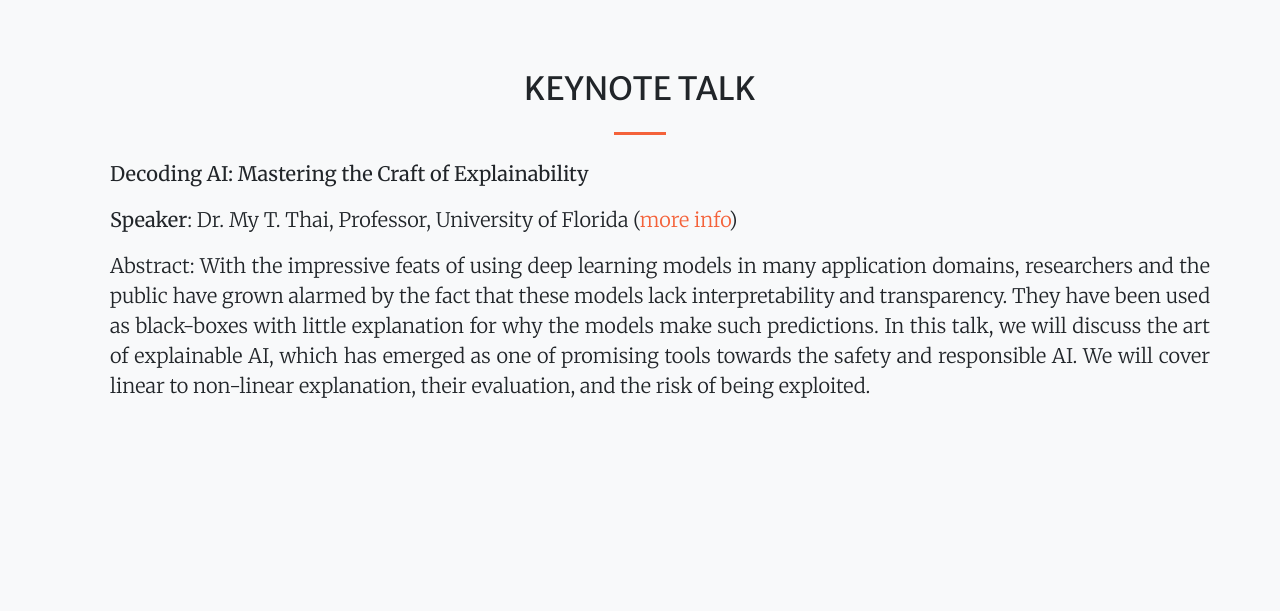
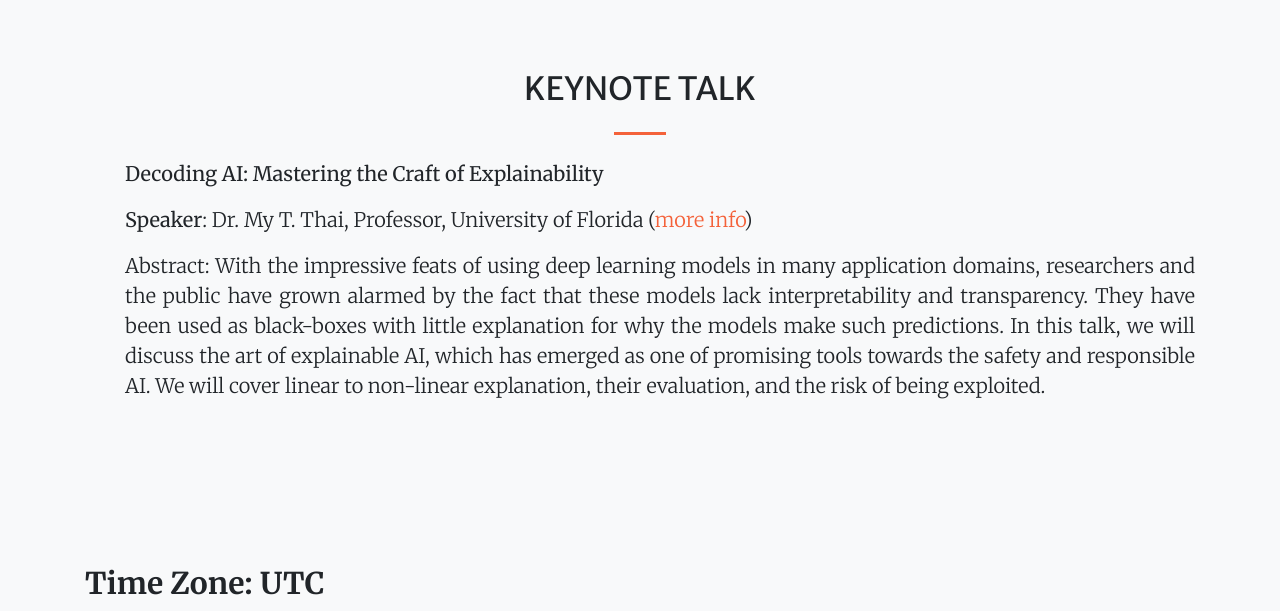
Before and after one commit to arrl-icdm/arrl2025, a website: page index.html in a window 1280 px wide. Shown: the part 5769-6380 px from the top of the page. Drawn offline with nearby package versions, Linux system fonts and the light colour scheme; files whose address does not match are found by name.

Commit message:
Update index.html

```diff
--- a/index.html
+++ b/index.html
@@ -297,14 +297,12 @@
                 <h2 class="section-heading text-uppercase">PROGRAM </h2>
                 <!--				  <hr class="divider my-4" />-->
             </div>
-        <!--</div>
+        </div>
+        <!-- 注释开始 -->
+        <!--
         <div class="row">
-                <!--			<p class="section-subheading" style="font-size:30px"> <b>TBD </b> </p>-->
-
-
             <p class="lead" style="text-align:justify">
                 <!--                    TBD-->
-
             <div class="container">
                 <!--                <h2 class="text-center mt-0">IMPORTANT DATE</h2>-->
                 <hr class="divider my-4" />
@@ -313,12 +311,10 @@
                         <table class="table table-bordered table-hover white" style="margin-left: 10%;">
                             <tbody>
                                 <tr>
-                                        <td
-                                            style="vertical-align: middle; white-space: nowrap; background-color: #d3d3d3;">
+                                    <td style="vertical-align: middle; white-space: nowrap; background-color: #d3d3d3;">
                                         Time (Beijing Time)</td>
                                     <td style="vertical-align: middle; background-color: #d3d3d3;">Title</td>
-                                        <td style="vertical-align: middle; background-color: #d3d3d3;">Presenter/Author
-                                        </td>
+                                    <td style="vertical-align: middle; background-color: #d3d3d3;">Presenter/Author</td>
                                 </tr>
                                 <tr>
                                     <td style="vertical-align: middle; white-space: nowrap;">8:00-8:10</td>
@@ -327,10 +323,8 @@
                                 </tr>
                                 <tr>
                                     <td style="vertical-align: middle; white-space: nowrap;">8:10-8:30</td>
-                                        <td>Pyramid Feature Iterative Fusion: A Cross-Scale Fusion Algorithm for
-                                            Enhanced Analysis of H&E Images in HER2-Positive Breast Cancer</td>
-                                        <td>Xiaomin Xiong, Yuqi Zhang, Lihua Gu, Yi Li, Bo Lin, Dajiang Lei, Guoyin
-                                            Wang, and Bo Xu</td>
+                                    <td>Pyramid Feature Iterative Fusion: A Cross-Scale Fusion Algorithm for Enhanced Analysis of H&E Images in HER2-Positive Breast Cancer</td>
+                                    <td>Xiaomin Xiong, Yuqi Zhang, Lihua Gu, Yi Li, Bo Lin, Dajiang Lei, Guoyin Wang, and Bo Xu</td>
                                 </tr>
                                 <tr>
                                     <td style="vertical-align: middle; white-space: nowrap;">8:30-8:50</td>
@@ -340,32 +334,23 @@
                                 <tr>
                                     <td style="vertical-align: middle; white-space: nowrap;">8:50-9:10</td>
                                     <td>A Label Distribution for Few-shot In-domain Out-of-Scope Detection</td>
-                                        <td>Xinyi Cai, Pei-Wei Tsai, Jiao Tian, Kai Zhang, and Jinjun Chen Qian, and Bin
-                                            Ouand Wayne Goodridge</td>
+                                    <td>Xinyi Cai, Pei-Wei Tsai, Jiao Tian, Kai Zhang, and Jinjun Chen Qian, and Bin Ouand Wayne Goodridge</td>
                                 </tr>
-                                    <!--                        <tr><td style="vertical-align: middle;">10:20-11:00</td> <td>Tea Break</td><td>  </td></tr>-->
-                                    <!--                        <tr><td style="vertical-align: middle;">11:00-11:45</td> <td>Human-interpretable features derived from breast cancer pathology slides detect BRCA1/2 gene mutations</td><td>Yi Li, Xiaomin Xiong, Xiaohua Liu, Yihan Wu, Lin Chen, Bo Lin, and Bo Xu Zhang</td></tr>-->
                                 <tr>
                                     <td style="vertical-align: middle; white-space: nowrap;">9:10-9:30</td>
-                                        <td>Human-interpretable features derived from breast cancer pathology slides
-                                            detect BRCA1/2 gene mutations</td>
-                                        <td>Yi Li, Xiaomin Xiong, Xiaohua Liu, Yihan Wu, Lin Chen, Bo Lin, and Bo Xu
-                                            Zhang</td>
+                                    <td>Human-interpretable features derived from breast cancer pathology slides detect BRCA1/2 gene mutations</td>
+                                    <td>Yi Li, Xiaomin Xiong, Xiaohua Liu, Yihan Wu, Lin Chen, Bo Lin, and Bo Xu Zhang</td>
                                 </tr>
-                                    <!--                        <tr><td style="vertical-align: middle;">11:45-12:30</td> <td>Improving HER2-Positive Breast Cancer Targeted Therapy Prediction Using multiMSnet: A Multi-Scale Pathological Image-Based Approach</td><td>Xiaohua Liu, Yi Li, Xiaomin Xiong, Yihan Wu, Mengke Xu, Lin Chen, Bo Lin, Bo Xu, and Guoxiang Liu</td></tr>-->
                                 <tr>
                                     <td style="vertical-align: middle; white-space: nowrap;">9:30-9:50</td>
-                                        <td>Improving HER2-Positive Breast Cancer Targeted Therapy Prediction Using
-                                            multiMSnet: A Multi-Scale Pathological Image-Based Approach</td>
-                                        <td>Xiaohua Liu, Yi Li, Xiaomin Xiong, Yihan Wu, Mengke Xu, Lin Chen, Bo Lin, Bo
-                                            Xu, and Guoxiang Liu</td>
+                                    <td>Improving HER2-Positive Breast Cancer Targeted Therapy Prediction Using multiMSnet: A Multi-Scale Pathological Image-Based Approach</td>
+                                    <td>Xiaohua Liu, Yi Li, Xiaomin Xiong, Yihan Wu, Mengke Xu, Lin Chen, Bo Lin, Bo Xu, and Guoxiang Liu</td>
                                 </tr>
                                 <tr>
                                     <td style="vertical-align: middle; white-space: nowrap;">10:00-10:30</td>
                                     <td>Coffee Break and Refreshment</td>
                                     <td> </td>
                                 </tr>
-
                                 <tr>
                                     <td style="vertical-align: middle; white-space: nowrap;">10:30-11:30</td>
                                     <td>Keynote Talk: Decoding AI: Mastering the Craft of Explainability</td>
@@ -378,11 +363,9 @@
                                 </tr>
                                 <tr>
                                     <td style="vertical-align: middle; white-space: nowrap;">13:00-13:20</td>
-                                        <td>Learning and Adapting Diverse Representations for Cross-Domain Few-shot
-                                            Learning</td>
+                                    <td>Learning and Adapting Diverse Representations for Cross-Domain Few-shot Learning</td>
                                     <td>Ge Liu, Zhongqiang Zhang, Fuhan Cai, Duo Liu, and Xiangzhong Fang</td>
                                 </tr>
-
                                 <tr>
                                     <td style="vertical-align: middle; white-space: nowrap;">13:20-13:40</td>
                                     <td>An Approach for Data Publishing with Sensitive Attribute Synthesis</td>
@@ -390,24 +373,45 @@
                                 </tr>
                                 <tr>
                                     <td style="vertical-align: middle; white-space: nowrap;">13:40-14:00</td>
-                                        <td>A Risk-Averse Framework for Non-Stationary Stochastic Multi-Armed Bandits
-                                        </td>
+                                    <td>A Risk-Averse Framework for Non-Stationary Stochastic Multi-Armed Bandits</td>
                                     <td>Reda Alami, Mohammed Mahfoud, and Mastane Achab</td>
                                 </tr>
-
-                                    <!--                        <tr><td style="vertical-align: middle;">13:00-14:00</td> <td style="vertical-align: middle;">Keynote 2:TBD</td><td> </td></tr>-->
-
                                 <tr>
                                     <td style="vertical-align: middle;">14:00</td>
                                     <td>Closing Remarks</td>
                                     <td>Hill Zhu and Yi He</td>
                                 </tr>
-                                    -->
                             </tbody>
                         </table>
                     </div>
                 </div>
             </div>
+            <section class="page-section" id="submission">
+                <div class="container">
+                    <div class="row">
+                        <div class="col-lg-12 text-center">
+                            <h2 class="section-heading text-uppercase">Keynote Talk</h2>
+                            <hr class="divider my-4" />
+                        </div>
+                        <ul class="lead">
+                            <p class="lead" style="text-align:justify">
+                                <b>Decoding AI: Mastering the Craft of Explainability</b>
+                            </p>
+                            <p class="lead" style="text-align:justify">
+                                <b>Speaker</b>: Dr. My T. Thai, Professor, University of Florida (<a href="https://www.cise.ufl.edu/~mythai/">more info</a>)
+                            </p>
+                            <p class="lead" style="text-align:justify">
+                                Abstract: With the impressive feats of using deep learning models in many application domains, researchers and the public have grown alarmed by the fact that these models lack interpretability and transparency. They have been used as black-boxes with little explanation for why the models make such predictions. In this talk, we will discuss the art of explainable AI, which has emerged as one of promising tools towards the safety and responsible AI. We will cover linear to non-linear explanation, their evaluation, and the risk of being exploited.
+                            </p>
+                        </ul>
+                    </div>
+                </div>
+            </section>
+            <p class="section-subheading" style="font-size:30px"> <b>Time Zone: UTC </b> </p>
+        </div>
+    </div>
+    <!-- 注释结束 -->
+</section>
 
 
                 <section class="page-section" id="submission">
```
Lines whose indentation alone changed are shown as unchanged.
